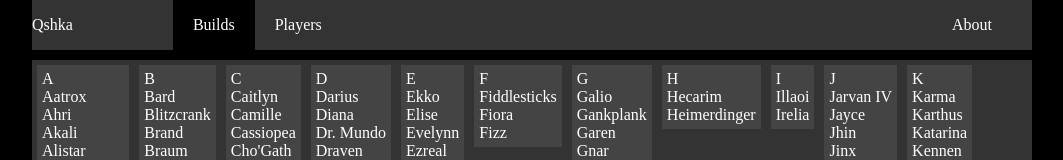
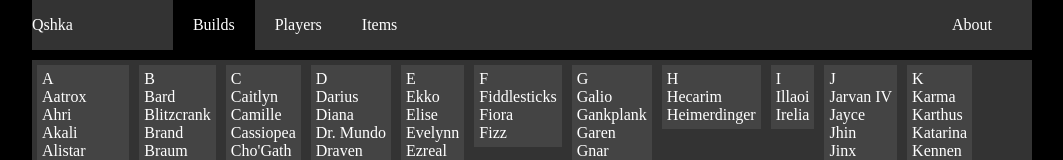
Before and after one commit to araslanov/qshka, an Angular app in the folder ui/: page /builds in a window 1280 px wide. Shown: the top 160 px of the page, without its empty margins (108-1171 px from the left). Built offline with nearby package versions, Linux system fonts and the light colour scheme.

Commit message:
added placeholder route for items

```diff
--- a/ui/src/app/app-routing.module.ts
+++ b/ui/src/app/app-routing.module.ts
@@ -8,6 +8,7 @@
 const routes: Routes = [
     { path: '', redirectTo: '/builds', pathMatch: 'full' },
     { path: 'players', component: SearchComponent },
+    { path: 'items', component: PageNotFoundComponent },
     { path: 'about', component: AboutComponent },
     { path: '**', component: PageNotFoundComponent }
 ];
--- a/ui/src/app/header/header.component.html
+++ b/ui/src/app/header/header.component.html
@@ -3,6 +3,7 @@
     <nav>
         <a routerLink="/builds" routerLinkActive="active">Builds</a>
         <a routerLink="/players" routerLinkActive="active">Players</a>
+        <a routerLink="/items" routerLinkActive="active">Items</a>
         <a routerLink="/about" routerLinkActive="active" class="float-right">About</a>
     </nav>
 </div>
```
